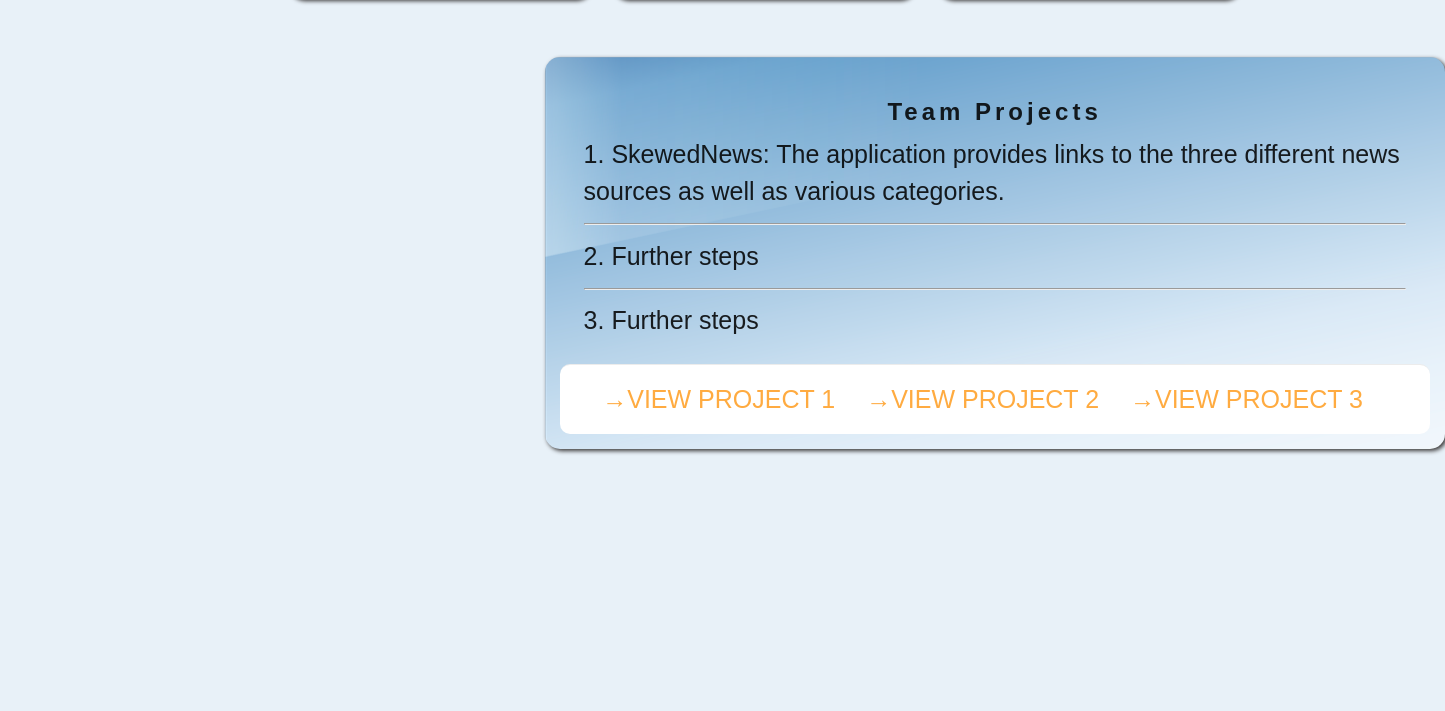
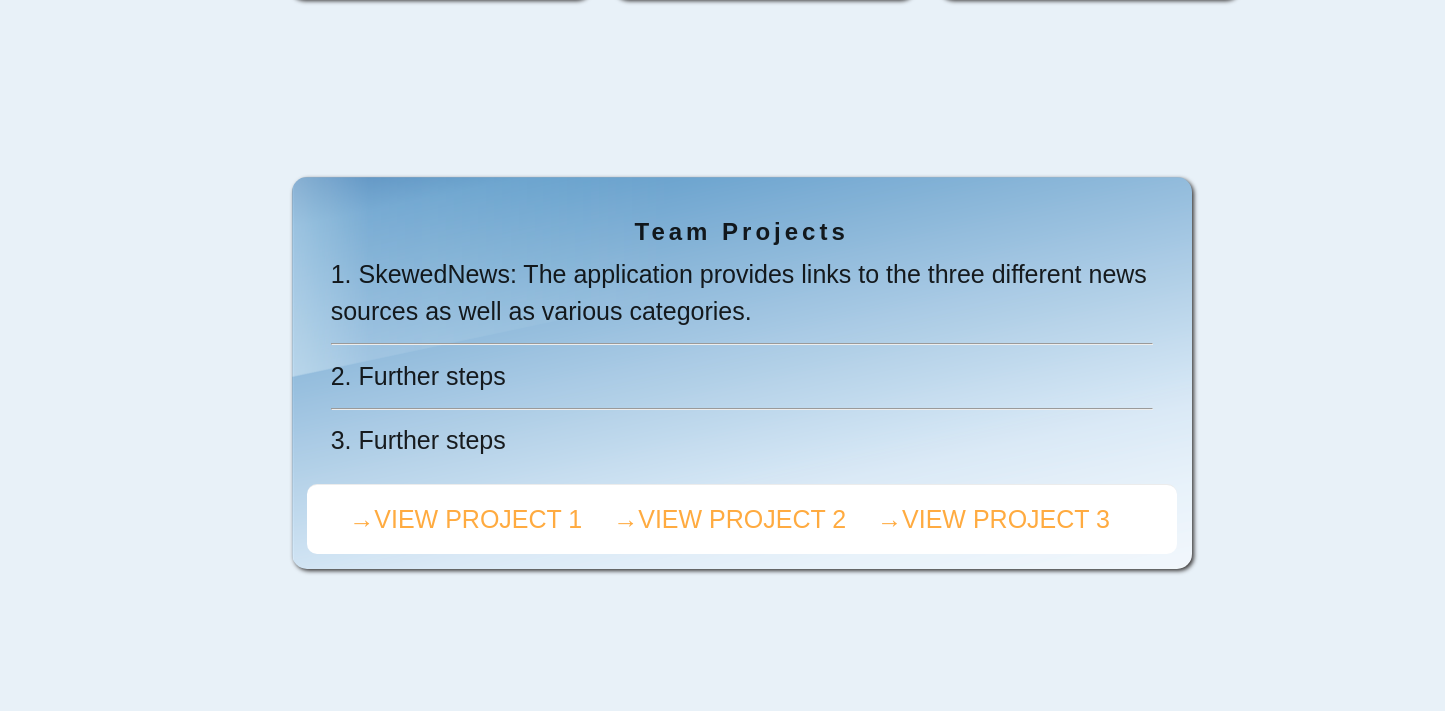
Before and after one commit to TatyanaYarush/portfolio, a plain HTML site: page index.html in a window 1280 px wide. Shown: the part 2220-2931 px from the top of the page, 1445 px wide, since content can reach past the window. Drawn offline with Linux system fonts and the light colour scheme.

Commit message:
updated html and css files

```diff
--- a/assets/css/style.css
+++ b/assets/css/style.css
@@ -141,11 +141,10 @@ p {
 #general.card {
   background-image: url("images/image\ background\ 1.png");
   font-size: 25px;
-  position: relative;
-  bottom: 120px;
-  left: 300px;
   text-align: center;
   width: 60rem;
+  margin-left: auto;
+  margin-right: auto;
 }
 
 .card img {
```
Also changed, not shown: index.html (+1 -1 lines).
